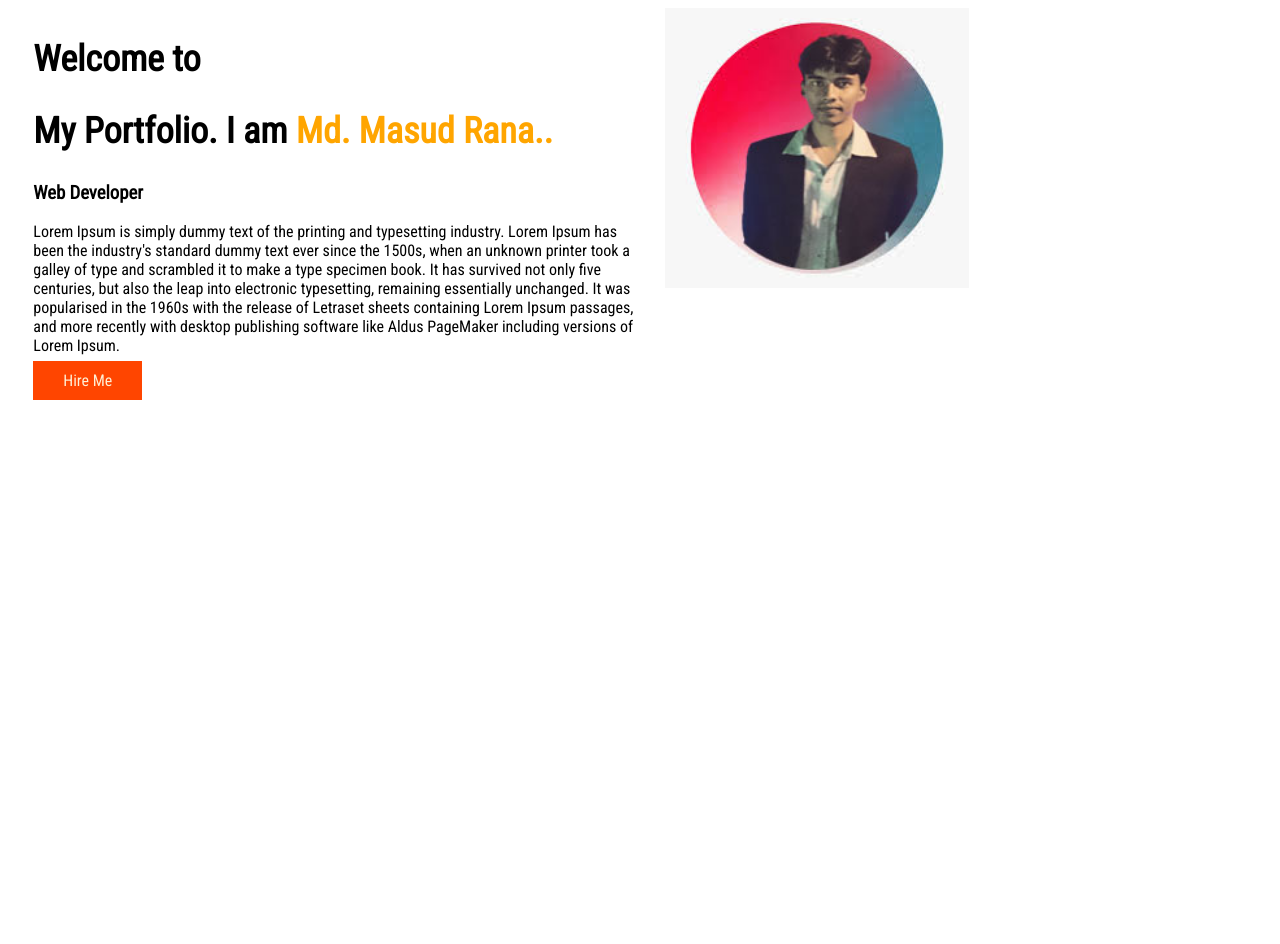
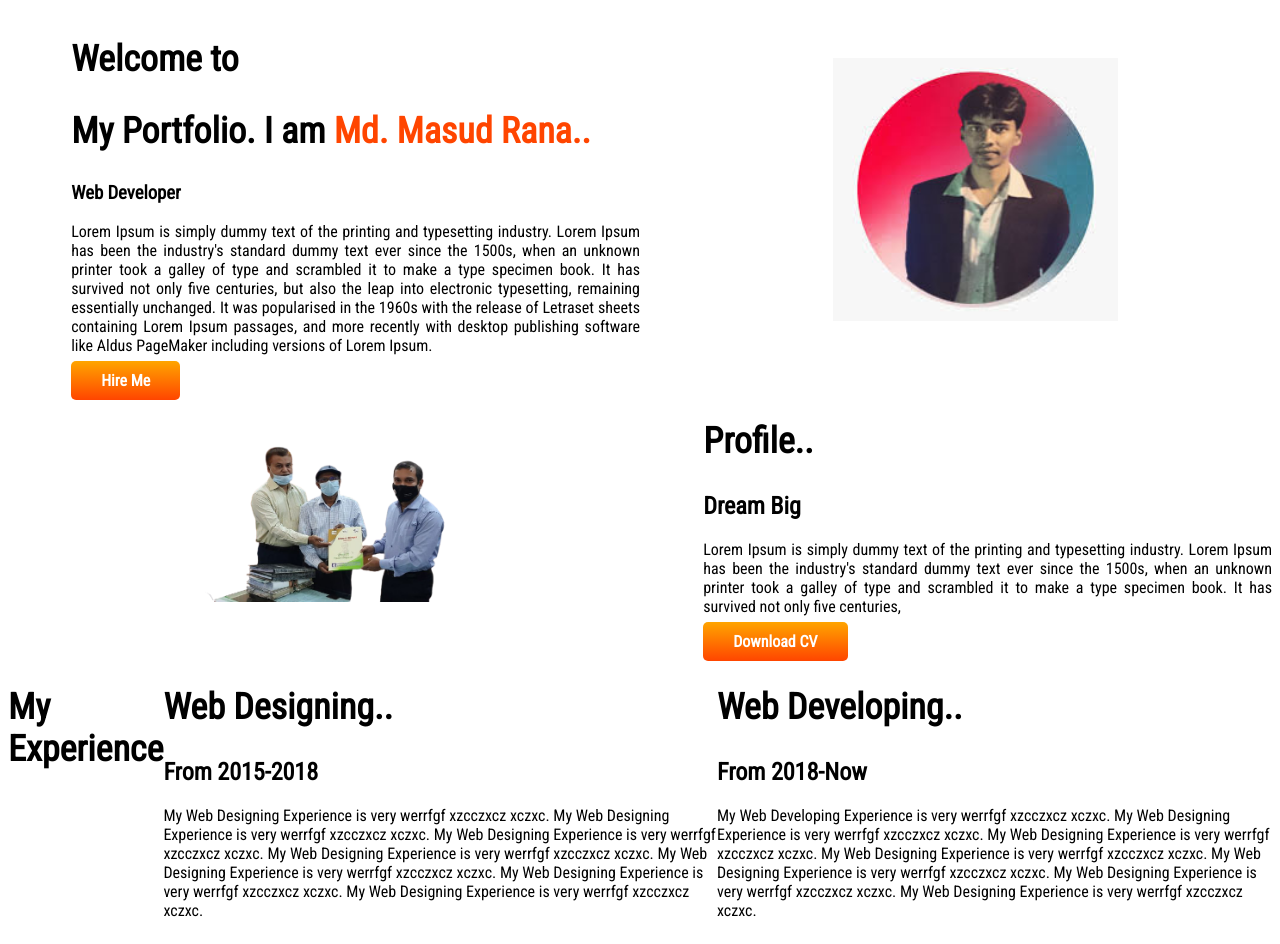
Before and after one commit to masud1989/masud-portfolio, a plain HTML site: page index.html in a window 1280 px wide. Before the commit the page ends 800 px from the top, so only its background shows below. Drawn offline with Linux system fonts and the light colour scheme.

Commit message:
one page

```diff
--- a/index.html
+++ b/index.html
@@ -11,7 +11,7 @@
         <link rel="stylesheet" href="style.css">
 </head>
 <body>
-    <section>
+    <section class="top-baner">
         <div class="half-width">
             <h1>Welcome to </h1>
             <h1>My Portfolio. I am  <span class="orange-color">Md. Masud Rana..</span></h1>
@@ -25,5 +25,38 @@
             <img src="images/pic_round.jpg" alt="">
         </div>
     </section>
+
+    <section>
+        <div class="half-width">
+            <img src="images/they.png" alt="">
+        </div>
+        <div class="half-width" >
+            <h1>Profile..</h1>
+            <h2>Dream Big</h2>
+            <p>
+                Lorem Ipsum is simply dummy text of the printing and typesetting industry. Lorem Ipsum has been the industry's standard dummy text ever since the 1500s, when an unknown printer took a galley of type and scrambled it to make a type specimen book. It has survived not only five centuries,
+            </p>
+            <a class="link-button" href=" ">Download CV</a>
+        </div>
+    </section>
+
+    <section>
+        <h1>My Experience</h1>
+        <div>
+            <h1>Web Designing..</h1>
+            <h2>From 2015-2018</h2>
+            <p>
+                My Web Designing Experience is very werrfgf  xzcczxcz xczxc. My Web Designing Experience is very werrfgf  xzcczxcz xczxc. My Web Designing Experience is very werrfgf  xzcczxcz xczxc. My Web Designing Experience is very werrfgf  xzcczxcz xczxc. My Web Designing Experience is very werrfgf  xzcczxcz xczxc. My Web Designing Experience is very werrfgf  xzcczxcz xczxc. My Web Designing Experience is very werrfgf  xzcczxcz xczxc.
+            </p>
+        </div>
+        <div>
+            <h1>Web Developing..</h1>
+            <h2>From 2018-Now</h2>
+            <p>
+                My Web Developing Experience is very werrfgf  xzcczxcz xczxc. My Web Designing Experience is very werrfgf  xzcczxcz xczxc. My Web Designing Experience is very werrfgf  xzcczxcz xczxc. My Web Designing Experience is very werrfgf  xzcczxcz xczxc. My Web Designing Experience is very werrfgf  xzcczxcz xczxc. My Web Designing Experience is very werrfgf  xzcczxcz xczxc. My Web Designing Experience is very werrfgf  xzcczxcz xczxc.
+            </p>
+        </div>
+    </section>
+
 </body>
 </html>
--- a/style.css
+++ b/style.css
@@ -7,7 +7,7 @@ h1{
 }
 
 .orange-color{
-    color: orange;
+    color: orangered;
 }
 
 section{
@@ -16,17 +16,24 @@ section{
 
 .half-width{
     width: 50%;
-    padding-left:2%;
+    padding-left:5%;
+    text-align: justify;
 }
 
 .half-width img{
     width: 50%;
+    padding: 50px 130px;
 }
 
 
 .link-button{
     text-decoration: none;
-    background-color: orangered;
+   background-image: linear-gradient(orange, orangered);
     padding: 10px 30px;
-    color: papayawhip;
+    color: white;
+    border-radius: 5px;
+    font-weight: 600;
 }
+/*
+/* .top-baner{
+    /*    */
```
Also changed, not shown: images/images (1).jpg (added), images/images (2).jpg (added), images/me.png (renamed from images/IMG_20141231_232001-removebg-preview.png), images/they.png (added), images/we.png (renamed from images/IMG_20141231_232053-removebg-preview.png).
